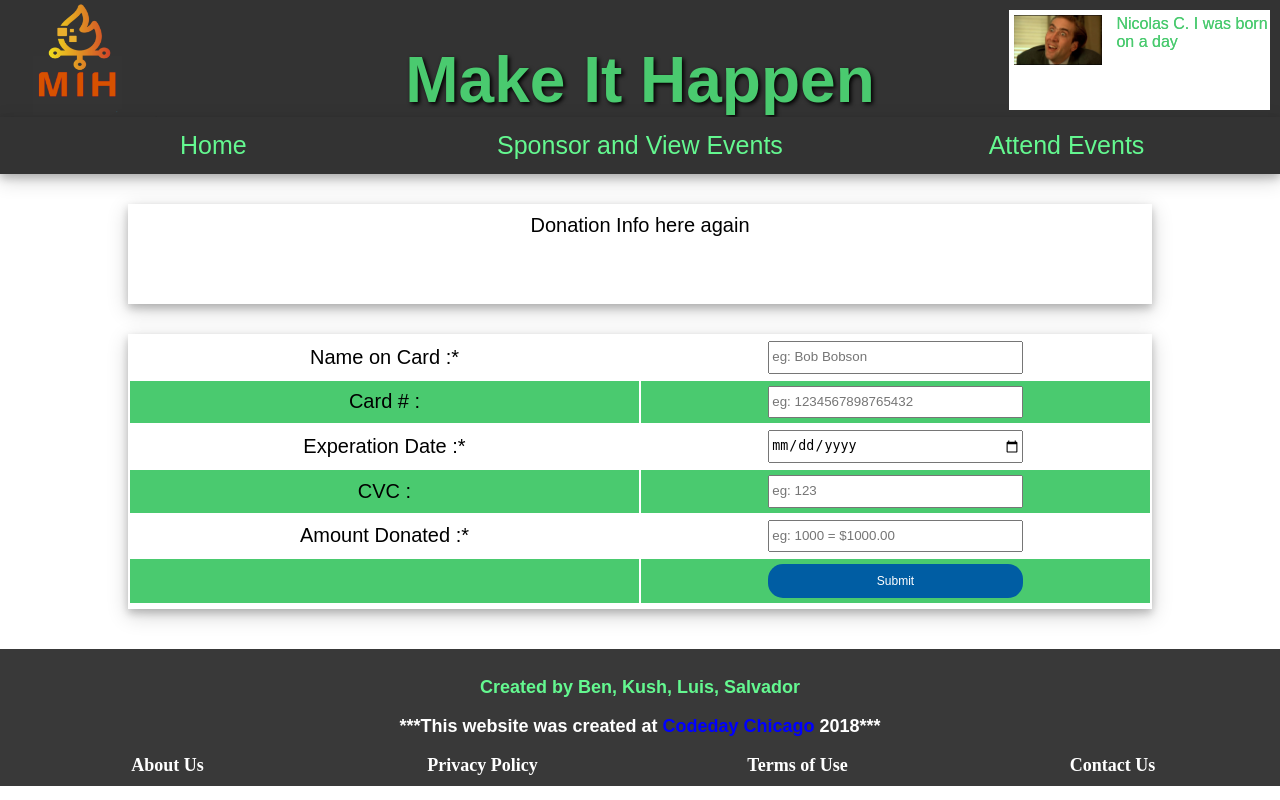
After one commit to TheAetherGod/CodeDay2018, a PHP site: page /sponsorPage.php in a window 1280 px wide. The commit adds this page. Run offline with PHP 8.4, Linux system fonts and the light colour scheme; some libraries are stand-ins or nearby versions.

Commit message:
finished sponsorPage

```diff
--- /dev/null
+++ b/sponsorPage.php
@@ -0,0 +1,101 @@
+<!DOCTYPE HTML>
+<?php session_start();
+include"database.php";?>
+<html>
+    <style>
+        form{
+            display: inline-block;
+            font-family: Bookman, sans-serif;
+            font-size: 20px;
+            align-items: center;
+            justify-content: center;
+            text-align: left;
+            }
+        table{
+            width: 100%;
+            font-family: Bookman, sans-serif;
+            text-align: center;
+        }
+        table td{
+            padding: 5px 0;
+            margin: 0;
+        }
+        table tr:nth-child(even){
+            background-color: rgb(74, 202, 111);
+        }
+        #addUserTable th, td{
+            width: 12.5%;
+        }
+        textarea, input {
+            -webkit-box-sizing: border-box;
+            -moz-box-sizing: border-box;
+            box-sizing: border-box;
+            resize: vertical;
+            width: 50%;
+            -moz-transition: none 0s ease 0s;
+            line-height: 2em;
+        }
+    </style>
+<head>
+    <title>Codeday</title>
+
+    <!--TODO: Icon-->
+
+
+    <!--Style Sheets-->
+    <link rel="stylesheet" href="cssFolder\homePage.css">
+
+    <!--Scripts-->
+    <!--jQuery-->
+    <script src="https://ajax.googleapis.com/ajax/libs/jquery/2.1.1/jquery.min.js"></script>
+    <script src="headerJQuery.js"></script>
+</head>
+<header id = "header"><?php include "header.php"; ?></header>
+
+<body>
+    <div id = "footerPusher">
+        <!--Included via PHP-->
+        <div id = "donationStuff" class = "card" style = "width: 80%; height: 100px;">
+            <p> Donation Info here again</p>
+        </div>
+        <div id = "cardInfoStuff" class = "card" style = "width: 80%; height 500px;">
+            <div class="container">
+                <div class="main">
+                    <span id="error">
+                    </span>
+                    <form id="eventCreator" action="eventCreationPg2.php" method="POST" enctype="multipart/form-data">
+                        <table align = "center;" style="width:100%;" class = "listing">
+                            <tr>
+                                <td><label>Name on Card :<span>*</span></label></td>
+                                <td><input name="name" maxlength="32" type="text" placeholder="eg: Bob Bobson" required></td>
+                            </tr>
+                            <tr>
+                                <td><label>Card # :</label></td>
+                                <td><input name = "cardNum" maxlength = "16" type = "integer" placeholder = "eg: 1234567898765432" required ></td>
+                            </tr>
+                            <tr>
+                                <td><label>Experation Date :<span>*</span></label></td>
+                                <td><input name="expDate" type="date" placeholder="eg: exp date = 03/19. Input 03/01/2019." required></td>
+                            </tr>
+                            <tr>
+                                <td><label>CVC :</label></td>
+                                <td><input name = "securityCode" maxlength = "3" type = "integer" placeholder = "eg: 123" required></td>
+                            </tr>
+                            <tr>
+                                <td><label>Amount Donated :<span>*</span></label></td>
+                                <td><input name="amount" type="integer" placeholder="eg: 1000 = $1000.00" required></td>
+                            </tr>
+                            <tr>
+                                <td></td>
+                                <td style = "text-align:center;text-sixe:200%;"><input type="submit" value="Submit" class = "classicColor"/></td>
+                            </tr>
+                        </table>
+                    </form>
+                </div>
+            </div>
+        </div>
+    </div>
+ <!--Included via PHP-->
+</body>
+<footer id = "footer"><?php include "footer.php"; ?></footer>
+</html>
--- a/userProfile.php
+++ b/userProfile.php
@@ -14,11 +14,6 @@
     <!--jQuery-->
     <script src="https://ajax.googleapis.com/ajax/libs/jquery/2.1.1/jquery.min.js"></script>
     <script src="headerJQuery.js"></script>
-    <script>
-        $(document).ready(function(){
-            $("#homeLink").addClass("active");
-        });
-    </script>
 </head>
 
 <!--Included via PHP-->
```
Also changed, not shown: Sponsor.php (deleted, +0 -49 lines).
